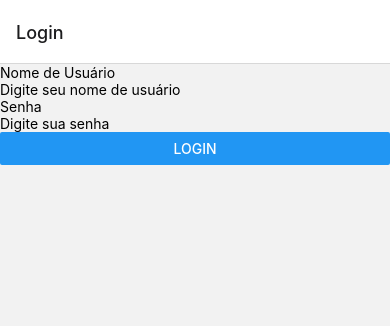
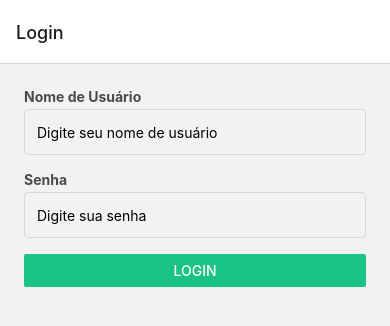
Before and after one commit to Daislan/projeto-atleta-mobile, a React Native app: screen /Login in a window 390 px wide. Shown: the top 326 px of the page. Built offline with nearby package versions, Linux system fonts and the light colour scheme.

Commit message:
mudanças na tela de login

```diff
--- a/Login.js
+++ b/Login.js
@@ -1,6 +1,6 @@
 // LoginScreen.js
 import React, { useState } from 'react';
-import { View, Text, TextInput, Button } from 'react-native';
+import { StyleSheet, View, Text, TextInput, Button } from 'react-native';
 
 const LoginScreen = ({ navigation }) => {
   const [username, setUsername] = useState('');
@@ -14,20 +14,39 @@ const LoginScreen = ({ navigation }) => {
     }
   };
 
+  const styles = StyleSheet.create({
+    container: {
+      padding: 24,
+    },
+    label: {
+      color: '#4A4A4A',
+      fontWeight: 'bold',
+    },
+    input: {
+      borderWidth: 1,
+      borderColor: '#D7D7D7',
+      borderRadius: 4,
+      height: 46,
+      padding: 12,
+      marginTop: 4,
+      marginBottom: 16,
+    },
+  });
+
   return (
-    <View>
-      <Text>Nome de Usuário</Text>
-      <TextInput
+    <View style={styles.container}>
+      <Text style={styles.label}>Nome de Usuário</Text>
+      <TextInput style={styles.input}
         placeholder="Digite seu nome de usuário"
         onChangeText={setUsername}
       />
-      <Text>Senha</Text>
-      <TextInput
+      <Text style={styles.label}>Senha</Text>
+      <TextInput style={styles.input}
         placeholder="Digite sua senha"
         secureTextEntry={true}
         onChangeText={setPassword}
       />
-      <Button title="Login" onPress={handleLogin} />
+      <Button title="Login" color={'#1BC286'} onPress={handleLogin} style={styles.btn}/>
     </View>
   );
 };
```
